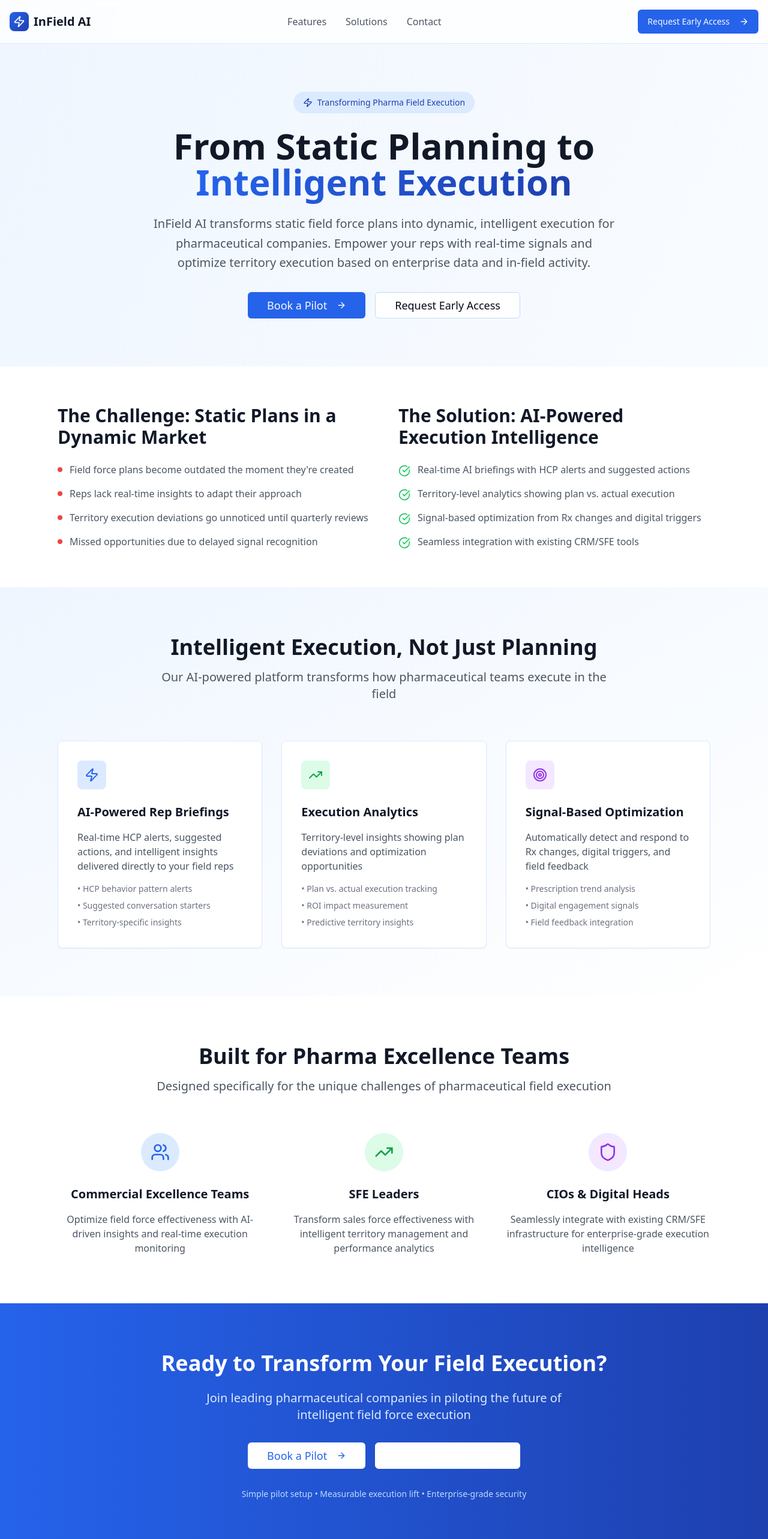
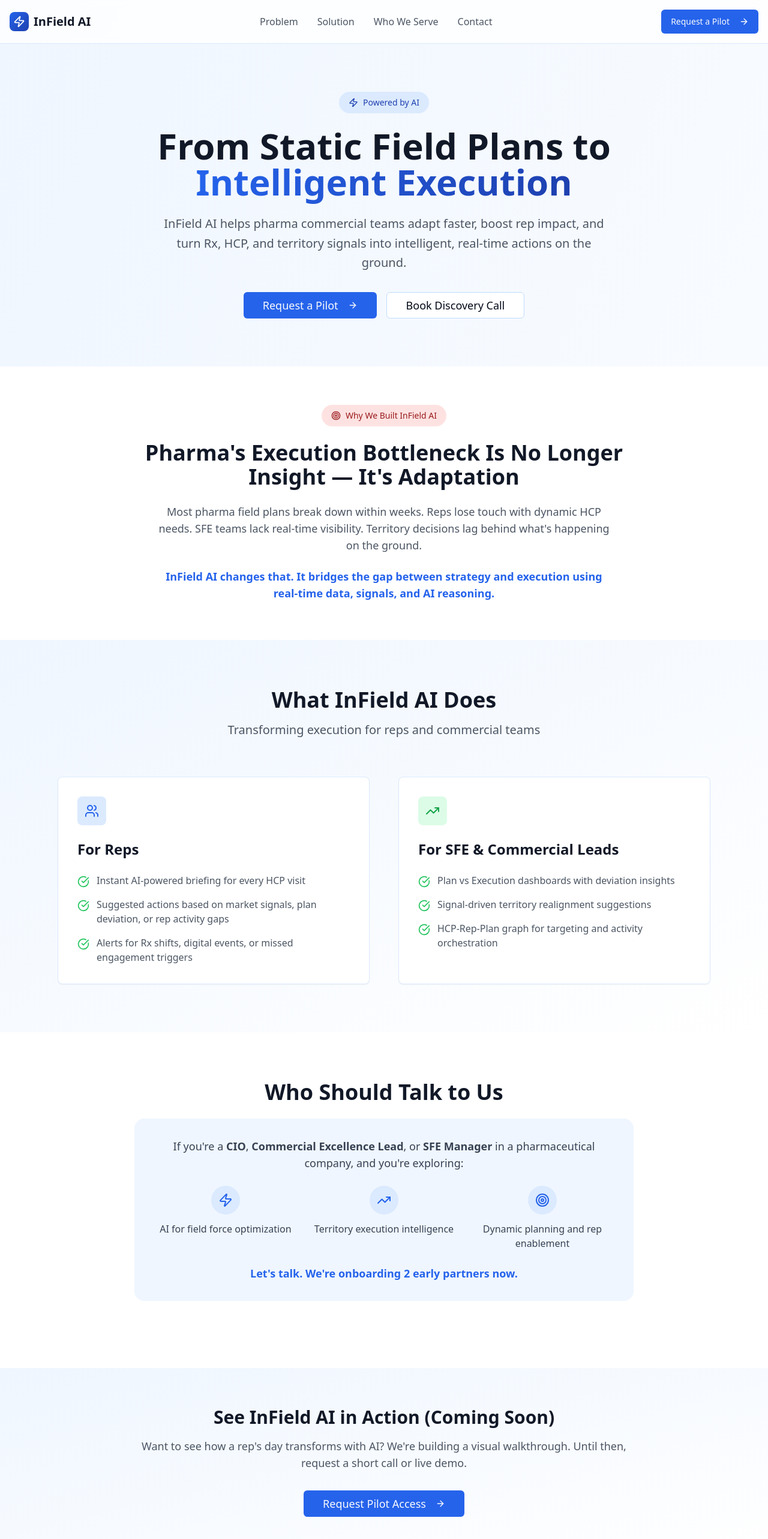
Before and after one commit to aatmaj/in-field-ai-dynamics, a React (Vite) app: page / in a window 1280 px wide. Shown: the top 2566 px of the page at 60% size. Built offline with nearby package versions, Linux system fonts and the light colour scheme.

Commit message:
Update landing page copy
Update the landing page copy with the new section-by-section content provided.

```diff
--- a/src/pages/Index.tsx
+++ b/src/pages/Index.tsx
@@ -1,5 +1,5 @@
 
-import { ArrowRight, Users, TrendingUp, Zap, Target, Shield, CheckCircle } from "lucide-react";
+import { ArrowRight, Users, TrendingUp, Zap, Target, Shield, CheckCircle, Mail, Phone } from "lucide-react";
 import { Button } from "@/components/ui/button";
 import { Card, CardContent } from "@/components/ui/card";
 
@@ -16,12 +16,13 @@ const Index = () => {
             <span className="text-xl font-bold text-gray-900">InField AI</span>
           </div>
           <nav className="hidden md:flex space-x-8">
-            <a href="#features" className="text-gray-600 hover:text-blue-600 transition-colors">Features</a>
-            <a href="#solutions" className="text-gray-600 hover:text-blue-600 transition-colors">Solutions</a>
+            <a href="#problem" className="text-gray-600 hover:text-blue-600 transition-colors">Problem</a>
+            <a href="#solution" className="text-gray-600 hover:text-blue-600 transition-colors">Solution</a>
+            <a href="#audience" className="text-gray-600 hover:text-blue-600 transition-colors">Who We Serve</a>
             <a href="#contact" className="text-gray-600 hover:text-blue-600 transition-colors">Contact</a>
           </nav>
           <Button className="bg-blue-600 hover:bg-blue-700">
-            Request Early Access
+            Request a Pilot
             <ArrowRight className="w-4 h-4 ml-2" />
           </Button>
         </div>
@@ -32,110 +33,83 @@ const Index = () => {
         <div className="container mx-auto text-center max-w-4xl">
           <div className="inline-flex items-center px-4 py-2 bg-blue-100 rounded-full text-blue-800 text-sm font-medium mb-6">
             <Zap className="w-4 h-4 mr-2" />
-            Transforming Pharma Field Execution
+            Powered by AI
           </div>
           <h1 className="text-5xl md:text-6xl font-bold text-gray-900 mb-6 leading-tight">
-            From Static Planning to{" "}
+            From Static Field Plans to{" "}
             <span className="text-transparent bg-clip-text bg-gradient-to-r from-blue-600 to-blue-800">
               Intelligent Execution
             </span>
           </h1>
           <p className="text-xl text-gray-600 mb-8 max-w-3xl mx-auto leading-relaxed">
-            InField AI transforms static field force plans into dynamic, intelligent execution for pharmaceutical companies.
-            Empower your reps with real-time signals and optimize territory execution based on enterprise data and in-field activity.
+            InField AI helps pharma commercial teams adapt faster, boost rep impact, and turn Rx, HCP, and territory signals into intelligent, real-time actions on the ground.
           </p>
           <div className="flex flex-col sm:flex-row gap-4 justify-center">
             <Button size="lg" className="bg-blue-600 hover:bg-blue-700 text-lg px-8 py-4">
-              Book a Pilot
+              Request a Pilot
               <ArrowRight className="w-5 h-5 ml-2" />
             </Button>
             <Button size="lg" variant="outline" className="text-lg px-8 py-4 border-blue-200 hover:bg-blue-50">
-              Request Early Access
+              Book Discovery Call
             </Button>
           </div>
         </div>
       </section>
 
-      {/* Problem/Solution */}
-      <section className="py-16 px-4 bg-white">
-        <div className="container mx-auto max-w-6xl">
-          <div className="grid md:grid-cols-2 gap-12 items-center">
-            <div>
-              <h2 className="text-3xl font-bold text-gray-900 mb-6">
-                The Challenge: Static Plans in a Dynamic Market
+      {/* Problem Section */}
+      <section id="problem" className="py-16 px-4 bg-white">
+        <div className="container mx-auto max-w-4xl text-center">
+          <div className="inline-flex items-center px-4 py-2 bg-red-100 rounded-full text-red-800 text-sm font-medium mb-6">
+            <Target className="w-4 h-4 mr-2" />
+            Why We Built InField AI
+          </div>
+          <h2 className="text-4xl font-bold text-gray-900 mb-6">
+            Pharma's Execution Bottleneck Is No Longer Insight — It's Adaptation
           </h2>
-              <div className="space-y-4 text-gray-600">
-                <div className="flex items-start space-x-3">
-                  <div className="w-2 h-2 bg-red-500 rounded-full mt-2 flex-shrink-0"></div>
-                  <p>Field force plans become outdated the moment they're created</p>
-                </div>
-                <div className="flex items-start space-x-3">
-                  <div className="w-2 h-2 bg-red-500 rounded-full mt-2 flex-shrink-0"></div>
-                  <p>Reps lack real-time insights to adapt their approach</p>
-                </div>
-                <div className="flex items-start space-x-3">
-                  <div className="w-2 h-2 bg-red-500 rounded-full mt-2 flex-shrink-0"></div>
-                  <p>Territory execution deviations go unnoticed until quarterly reviews</p>
-                </div>
-                <div className="flex items-start space-x-3">
-                  <div className="w-2 h-2 bg-red-500 rounded-full mt-2 flex-shrink-0"></div>
-                  <p>Missed opportunities due to delayed signal recognition</p>
-                </div>
-              </div>
-            </div>
-            <div>
-              <h2 className="text-3xl font-bold text-gray-900 mb-6">
-                The Solution: AI-Powered Execution Intelligence
-              </h2>
-              <div className="space-y-4 text-gray-600">
-                <div className="flex items-start space-x-3">
-                  <CheckCircle className="w-5 h-5 text-green-500 mt-1 flex-shrink-0" />
-                  <p>Real-time AI briefings with HCP alerts and suggested actions</p>
-                </div>
-                <div className="flex items-start space-x-3">
-                  <CheckCircle className="w-5 h-5 text-green-500 mt-1 flex-shrink-0" />
-                  <p>Territory-level analytics showing plan vs. actual execution</p>
-                </div>
-                <div className="flex items-start space-x-3">
-                  <CheckCircle className="w-5 h-5 text-green-500 mt-1 flex-shrink-0" />
-                  <p>Signal-based optimization from Rx changes and digital triggers</p>
-                </div>
-                <div className="flex items-start space-x-3">
-                  <CheckCircle className="w-5 h-5 text-green-500 mt-1 flex-shrink-0" />
-                  <p>Seamless integration with existing CRM/SFE tools</p>
-                </div>
-              </div>
-            </div>
+          <div className="max-w-3xl mx-auto space-y-6 text-lg text-gray-600">
+            <p>
+              Most pharma field plans break down within weeks. Reps lose touch with dynamic HCP needs.
+              SFE teams lack real-time visibility. Territory decisions lag behind what's happening on the ground.
+            </p>
+            <p className="text-blue-600 font-semibold">
+              InField AI changes that. It bridges the gap between strategy and execution using real-time data, signals, and AI reasoning.
+            </p>
           </div>
         </div>
       </section>
 
-      {/* Key Features */}
-      <section id="features" className="py-20 px-4 bg-gradient-to-br from-blue-50 to-white">
+      {/* Solution Section */}
+      <section id="solution" className="py-20 px-4 bg-gradient-to-br from-blue-50 to-white">
         <div className="container mx-auto max-w-6xl">
           <div className="text-center mb-16">
             <h2 className="text-4xl font-bold text-gray-900 mb-4">
-              Intelligent Execution, Not Just Planning
+              What InField AI Does
             </h2>
             <p className="text-xl text-gray-600 max-w-3xl mx-auto">
-              Our AI-powered platform transforms how pharmaceutical teams execute in the field
+              Transforming execution for reps and commercial teams
             </p>
           </div>
-          <div className="grid md:grid-cols-3 gap-8">
+          <div className="grid md:grid-cols-2 gap-12">
             <Card className="border-blue-100 hover:shadow-lg transition-shadow">
               <CardContent className="p-8">
                 <div className="w-12 h-12 bg-blue-100 rounded-lg flex items-center justify-center mb-6">
-                  <Zap className="w-6 h-6 text-blue-600" />
+                  <Users className="w-6 h-6 text-blue-600" />
                 </div>
-                <h3 className="text-xl font-semibold text-gray-900 mb-4">AI-Powered Rep Briefings</h3>
-                <p className="text-gray-600 mb-4">
-                  Real-time HCP alerts, suggested actions, and intelligent insights delivered directly to your field reps
-                </p>
-                <ul className="text-sm text-gray-500 space-y-2">
-                  <li>• HCP behavior pattern alerts</li>
-                  <li>• Suggested conversation starters</li>
-                  <li>• Territory-specific insights</li>
-                </ul>
+                <h3 className="text-2xl font-semibold text-gray-900 mb-6">For Reps</h3>
+                <div className="space-y-4 text-gray-600">
+                  <div className="flex items-start space-x-3">
+                    <CheckCircle className="w-5 h-5 text-green-500 mt-1 flex-shrink-0" />
+                    <p>Instant AI-powered briefing for every HCP visit</p>
+                  </div>
+                  <div className="flex items-start space-x-3">
+                    <CheckCircle className="w-5 h-5 text-green-500 mt-1 flex-shrink-0" />
+                    <p>Suggested actions based on market signals, plan deviation, or rep activity gaps</p>
+                  </div>
+                  <div className="flex items-start space-x-3">
+                    <CheckCircle className="w-5 h-5 text-green-500 mt-1 flex-shrink-0" />
+                    <p>Alerts for Rx shifts, digital events, or missed engagement triggers</p>
+                  </div>
+                </div>
               </CardContent>
             </Card>
 
@@ -144,32 +118,21 @@ const Index = () => {
                 <div className="w-12 h-12 bg-green-100 rounded-lg flex items-center justify-center mb-6">
                   <TrendingUp className="w-6 h-6 text-green-600" />
                 </div>
-                <h3 className="text-xl font-semibold text-gray-900 mb-4">Execution Analytics</h3>
-                <p className="text-gray-600 mb-4">
-                  Territory-level insights showing plan deviations and optimization opportunities
-                </p>
-                <ul className="text-sm text-gray-500 space-y-2">
-                  <li>• Plan vs. actual execution tracking</li>
-                  <li>• ROI impact measurement</li>
-                  <li>• Predictive territory insights</li>
-                </ul>
-              </CardContent>
-            </Card>
-
-            <Card className="border-blue-100 hover:shadow-lg transition-shadow">
-              <CardContent className="p-8">
-                <div className="w-12 h-12 bg-purple-100 rounded-lg flex items-center justify-center mb-6">
-                  <Target className="w-6 h-6 text-purple-600" />
+                <h3 className="text-2xl font-semibold text-gray-900 mb-6">For SFE & Commercial Leads</h3>
+                <div className="space-y-4 text-gray-600">
+                  <div className="flex items-start space-x-3">
+                    <CheckCircle className="w-5 h-5 text-green-500 mt-1 flex-shrink-0" />
+                    <p>Plan vs Execution dashboards with deviation insights</p>
                   </div>
-                <h3 className="text-xl font-semibold text-gray-900 mb-4">Signal-Based Optimization</h3>
-                <p className="text-gray-600 mb-4">
-                  Automatically detect and respond to Rx changes, digital triggers, and field feedback
-                </p>
-                <ul className="text-sm text-gray-500 space-y-2">
-                  <li>• Prescription trend analysis</li>
-                  <li>• Digital engagement signals</li>
-                  <li>• Field feedback integration</li>
-                </ul>
+                  <div className="flex items-start space-x-3">
+                    <CheckCircle className="w-5 h-5 text-green-500 mt-1 flex-shrink-0" />
+                    <p>Signal-driven territory realignment suggestions</p>
+                  </div>
+                  <div className="flex items-start space-x-3">
+                    <CheckCircle className="w-5 h-5 text-green-500 mt-1 flex-shrink-0" />
+                    <p>HCP-Rep-Plan graph for targeting and activity orchestration</p>
+                  </div>
+                </div>
               </CardContent>
             </Card>
           </div>
@@ -177,45 +140,56 @@ const Index = () => {
       </section>
 
       {/* Target Audience */}
-      <section id="solutions" className="py-20 px-4 bg-white">
-        <div className="container mx-auto max-w-6xl">
-          <div className="text-center mb-16">
-            <h2 className="text-4xl font-bold text-gray-900 mb-4">
-              Built for Pharma Excellence Teams
+      <section id="audience" className="py-20 px-4 bg-white">
+        <div className="container mx-auto max-w-4xl text-center">
+          <h2 className="text-4xl font-bold text-gray-900 mb-6">
+            Who Should Talk to Us
           </h2>
-            <p className="text-xl text-gray-600">
-              Designed specifically for the unique challenges of pharmaceutical field execution
+          <div className="bg-blue-50 rounded-2xl p-8 mb-8">
+            <p className="text-lg text-gray-700 mb-6">
+              If you're a <strong>CIO</strong>, <strong>Commercial Excellence Lead</strong>, or <strong>SFE Manager</strong> in a pharmaceutical company, and you're exploring:
             </p>
+            <div className="grid md:grid-cols-3 gap-6 mb-6">
+              <div className="text-center">
+                <div className="w-12 h-12 bg-blue-100 rounded-full flex items-center justify-center mx-auto mb-3">
+                  <Zap className="w-6 h-6 text-blue-600" />
                 </div>
-          <div className="grid md:grid-cols-3 gap-8">
-            <div className="text-center">
-              <div className="w-16 h-16 bg-blue-100 rounded-full flex items-center justify-center mx-auto mb-6">
-                <Users className="w-8 h-8 text-blue-600" />
-              </div>
-              <h3 className="text-xl font-semibold text-gray-900 mb-4">Commercial Excellence Teams</h3>
-              <p className="text-gray-600">
-                Optimize field force effectiveness with AI-driven insights and real-time execution monitoring
-              </p>
+                <p className="text-gray-700 font-medium">AI for field force optimization</p>
               </div>
               <div className="text-center">
-              <div className="w-16 h-16 bg-green-100 rounded-full flex items-center justify-center mx-auto mb-6">
-                <TrendingUp className="w-8 h-8 text-green-600" />
+                <div className="w-12 h-12 bg-blue-100 rounded-full flex items-center justify-center mx-auto mb-3">
+                  <TrendingUp className="w-6 h-6 text-blue-600" />
                 </div>
-              <h3 className="text-xl font-semibold text-gray-900 mb-4">SFE Leaders</h3>
-              <p className="text-gray-600">
-                Transform sales force effectiveness with intelligent territory management and performance analytics
-              </p>
+                <p className="text-gray-700 font-medium">Territory execution intelligence</p>
               </div>
               <div className="text-center">
-              <div className="w-16 h-16 bg-purple-100 rounded-full flex items-center justify-center mx-auto mb-6">
-                <Shield className="w-8 h-8 text-purple-600" />
+                <div className="w-12 h-12 bg-blue-100 rounded-full flex items-center justify-center mx-auto mb-3">
+                  <Target className="w-6 h-6 text-blue-600" />
                 </div>
-              <h3 className="text-xl font-semibold text-gray-900 mb-4">CIOs & Digital Heads</h3>
-              <p className="text-gray-600">
-                Seamlessly integrate with existing CRM/SFE infrastructure for enterprise-grade execution intelligence
+                <p className="text-gray-700 font-medium">Dynamic planning and rep enablement</p>
+              </div>
+            </div>
+            <p className="text-lg font-semibold text-blue-600">
+              Let's talk. We're onboarding 2 early partners now.
             </p>
           </div>
         </div>
+      </section>
+
+      {/* Demo Section */}
+      <section className="py-16 px-4 bg-gradient-to-br from-blue-50 to-white">
+        <div className="container mx-auto max-w-4xl text-center">
+          <h2 className="text-3xl font-bold text-gray-900 mb-4">
+            See InField AI in Action (Coming Soon)
+          </h2>
+          <p className="text-lg text-gray-600 mb-8">
+            Want to see how a rep's day transforms with AI? We're building a visual walkthrough.
+            Until then, request a short call or live demo.
+          </p>
+          <Button size="lg" className="bg-blue-600 hover:bg-blue-700 text-lg px-8 py-4">
+            Request Pilot Access
+            <ArrowRight className="w-5 h-5 ml-2" />
+          </Button>
         </div>
       </section>
 
@@ -223,22 +197,20 @@ const Index = () => {
       <section id="contact" className="py-20 px-4 bg-gradient-to-r from-blue-600 to-blue-800 text-white">
         <div className="container mx-auto max-w-4xl text-center">
           <h2 className="text-4xl font-bold mb-6">
-            Ready to Transform Your Field Execution?
+            We're Onboarding Early Pilot Customers
           </h2>
           <p className="text-xl text-blue-100 mb-8 max-w-2xl mx-auto">
-            Join leading pharmaceutical companies in piloting the future of intelligent field force execution
+            Let's explore how InField AI can support your territory, therapy area, or commercial use case.
           </p>
-          <div className="flex flex-col sm:flex-row gap-4 justify-center">
+          <div className="flex flex-col sm:flex-row gap-4 justify-center mb-8">
             <Button size="lg" className="bg-white text-blue-600 hover:bg-blue-50 text-lg px-8 py-4">
-              Book a Pilot
+              <Mail className="w-5 h-5 mr-2" />
+              phani@infieldai.co
+            </Button>
+            <Button size="lg" variant="outline" className="border-white text-white hover:bg-white hover:text-blue-600 text-lg px-8 py-4">
+              Contact Form
               <ArrowRight className="w-5 h-5 ml-2" />
             </Button>
-            <Button size="lg" variant="outline" className="border-white text-white hover:bg-white hover:text-blue-600 text-lg px-8 py-4">
-              Request Early Access
-            </Button>
-          </div>
-          <div className="mt-8 text-blue-200 text-sm">
-            <p>Simple pilot setup • Measurable execution lift • Enterprise-grade security</p>
           </div>
         </div>
       </section>
@@ -255,7 +227,7 @@ const Index = () => {
                 <span className="text-xl font-bold">InField AI</span>
               </div>
               <p className="text-gray-400 text-sm">
-                Transforming pharmaceutical field force execution with intelligent, data-driven insights.
+                From static field plans to intelligent execution — powered by AI for pharmaceutical commercial teams.
               </p>
             </div>
             <div>
@@ -263,23 +235,23 @@ const Index = () => {
               <ul className="space-y-2 text-sm text-gray-400">
                 <li><a href="#" className="hover:text-white transition-colors">AI Rep Briefings</a></li>
                 <li><a href="#" className="hover:text-white transition-colors">Execution Analytics</a></li>
-                <li><a href="#" className="hover:text-white transition-colors">Call Optimization</a></li>
+                <li><a href="#" className="hover:text-white transition-colors">Signal Optimization</a></li>
               </ul>
             </div>
             <div>
               <h4 className="font-semibold text-gray-300 mb-4">Company</h4>
               <ul className="space-y-2 text-sm text-gray-400">
                 <li><a href="#" className="hover:text-white transition-colors">About</a></li>
-                <li><a href="#" className="hover:text-white transition-colors">Careers</a></li>
+                <li><a href="#" className="hover:text-white transition-colors">Pilot Program</a></li>
                 <li><a href="#" className="hover:text-white transition-colors">Contact</a></li>
               </ul>
             </div>
             <div>
-              <h4 className="font-semibold text-gray-300 mb-4">Resources</h4>
+              <h4 className="font-semibold text-gray-300 mb-4">Contact</h4>
               <ul className="space-y-2 text-sm text-gray-400">
-                <li><a href="#" className="hover:text-white transition-colors">Documentation</a></li>
-                <li><a href="#" className="hover:text-white transition-colors">Case Studies</a></li>
-                <li><a href="#" className="hover:text-white transition-colors">Privacy Policy</a></li>
+                <li><a href="mailto:phani@infieldai.co" className="hover:text-white transition-colors">phani@infieldai.co</a></li>
+                <li><a href="#" className="hover:text-white transition-colors">Request Pilot</a></li>
+                <li><a href="#" className="hover:text-white transition-colors">Book Discovery Call</a></li>
               </ul>
             </div>
           </div>
```
Lines whose indentation alone changed are shown as unchanged.
